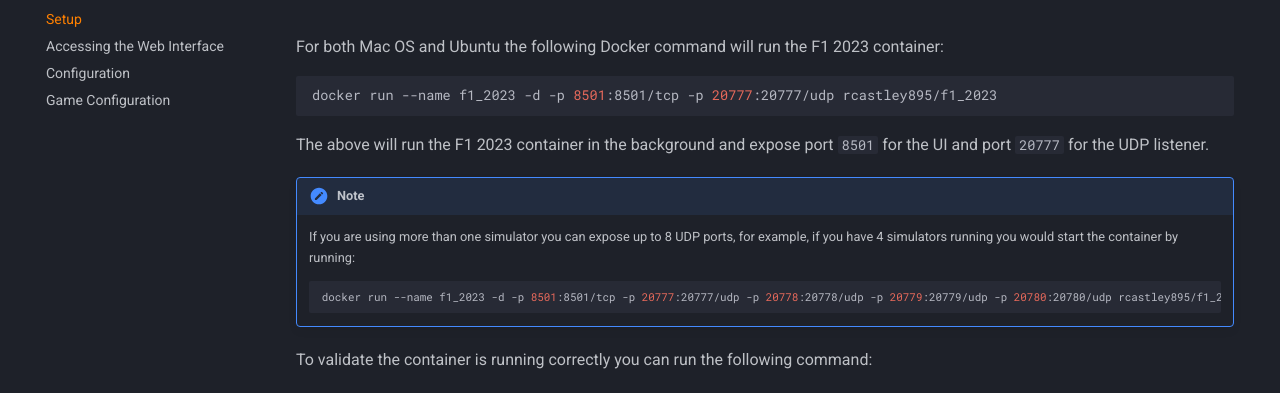
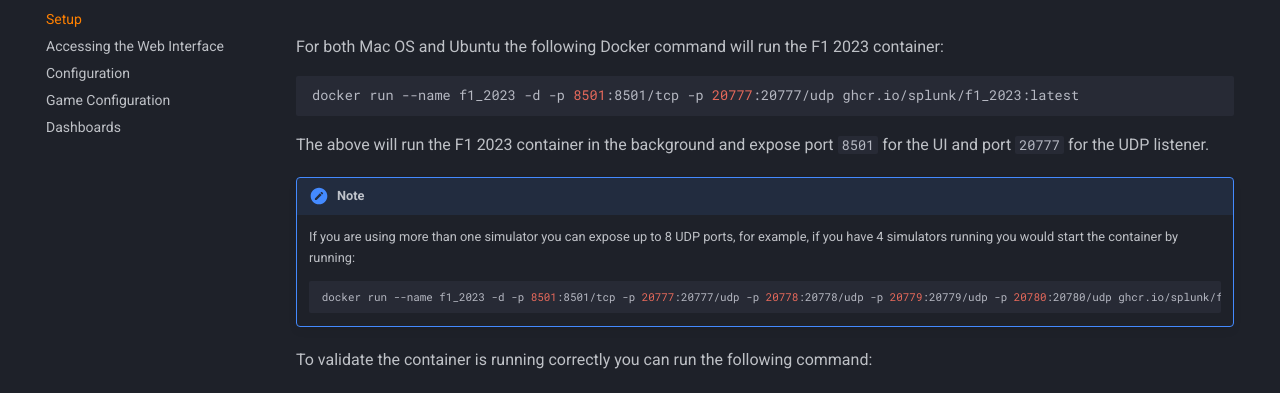
Before and after one commit to splunk/f1-simulator, an MkDocs documentation site: the page built from docs/f1_2023/setup.md, in a window 1280 px wide. Shown: the part 240-633 px from the top of the page. Built offline with MkDocs 1.6.1 and Material for MkDocs 9.7.7, drawn with Linux system fonts in a browser that asks for light colours; comment, search, counter and statistics services are not loaded.

Commit message:
Updated documentation

````diff
--- a/docs/f1_2023/setup.md
+++ b/docs/f1_2023/setup.md
@@ -3,7 +3,7 @@
 For both Mac OS and Ubuntu the following Docker command will run the F1 2023 container:
 
 ```bash
-docker run --name f1_2023 -d -p 8501:8501/tcp -p 20777:20777/udp rcastley895/f1_2023
+docker run --name f1_2023 -d -p 8501:8501/tcp -p 20777:20777/udp ghcr.io/splunk/f1_2023:latest
 ```
 
 The above will run the F1 2023 container in the background and expose port `8501` for the UI and port `20777` for the UDP listener.
@@ -13,7 +13,7 @@
     If you are using more than one simulator you can expose up to 8 UDP ports, for example, if you have 4 simulators running you would start the container by running:
 
     ```bash
-    docker run --name f1_2023 -d -p 8501:8501/tcp -p 20777:20777/udp -p 20778:20778/udp -p 20779:20779/udp -p 20780:20780/udp rcastley895/f1_2023
+    docker run --name f1_2023 -d -p 8501:8501/tcp -p 20777:20777/udp -p 20778:20778/udp -p 20779:20779/udp -p 20780:20780/udp ghcr.io/splunk/f1_2023:latest
     ```
 
 To validate the container is running correctly you can run the following command:
--- a/mkdocs.yml
+++ b/mkdocs.yml
@@ -31,22 +31,12 @@
 nav:
   - Home: index.md
   - F1 2023:
-#  - Event Guide:
-#    - Overview: event_guide/index.md
-#    - Event Support: event_guide/event_support.md
-#    - Pre-Work: event_guide/prework.md
-#    - Game Configuration (Solo): event_guide/solo.md
-#    - Game Configuration (LAN): event_guide/lan.md
-#    - Host Laptop: event_guide/host_laptop.md
-
     - Pre-requisites: f1_2023/index.md
     - Setup: f1_2023/setup.md
     - Accessing the Web Interface: f1_2023/ui.md
     - Configuration: f1_2023/configuration.md
     - Game Configuration: f1_2023/game.md
-#    - Splunk Observability Cloud: f1_2023/observability.md
-#    - Splunk Enterprise/Cloud: f1_2023/splunk.md
-
+    - Dashboards: f1_2023/dashboards.md
 
 extra:
   social:
````
Also changed, not shown: docs/f1_2023/configuration.md (+1 -1 lines), docs/f1_2023/dashboards.md (added, +5 -0 lines), docs/f1_2023/game.md (+1 -1 lines), docs/f1_2023/listener.md (deleted, +0 -9 lines), docs/f1_2023/observability.md (deleted, +0 -5 lines), docs/f1_2023/splunk.md (deleted, +0 -3 lines), docs/f1_2023/ui.md (+1 -1 lines), 1 other file.
